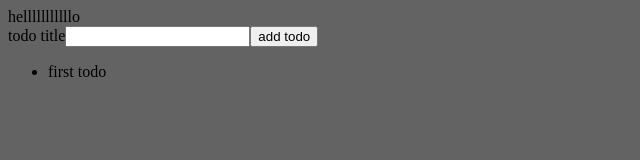
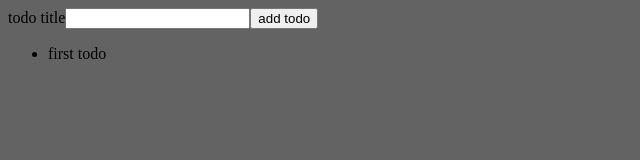
Before and after one commit to taher33/react-mini, a website with bundled scripts: page index.html in a window 1280 px wide. Shown: the whole page, without its empty margins (0-640 px from the left). Built offline with nearby package versions, Linux system fonts and the light colour scheme.

Commit message:
updated readme file

```diff
--- a/index.html
+++ b/index.html
@@ -4,7 +4,6 @@
     <meta charset="UTF-8" />
     <meta name="viewport" content="width=device-width, initial-scale=1.0" />
     <title>Document</title>
-    <!-- <script src="packages/react/index.js" type="module"></script> -->
   </head>
   <style>
     .bg {
@@ -13,7 +12,6 @@
   </style>
 
   <body class="bg">
-    helllllllllllo
     <div id="root"></div>
     <script src="dist/index.js" type="module"></script>
   </body>
--- a/package.json
+++ b/package.json
@@ -13,9 +13,7 @@
   "devDependencies": {
     "@babel/cli": "^7.23.9",
     "@babel/core": "^7.24.0",
-    "@babel/plugin-transform-modules-commonjs": "^7.23.3",
-    "@babel/plugin-transform-react-jsx": "^7.23.4",
-    "@babel/preset-env": "^7.24.0"
+    "@babel/plugin-transform-react-jsx": "^7.23.4"
   },
   "babel": {
     "presets": [],
--- a/server.js
+++ b/server.js
@@ -18,7 +18,6 @@ const server = http.createServer((req, res) => {
   // Check if the requested file exists
   fs.access(filePath, fs.constants.F_OK, (err) => {
     if (err) {
-      console.log({ err, pathext: path.extname(filePath) });
       res.writeHead(404);
       res.end("File not found");
       return;
```
Also changed, not shown: README.md.
